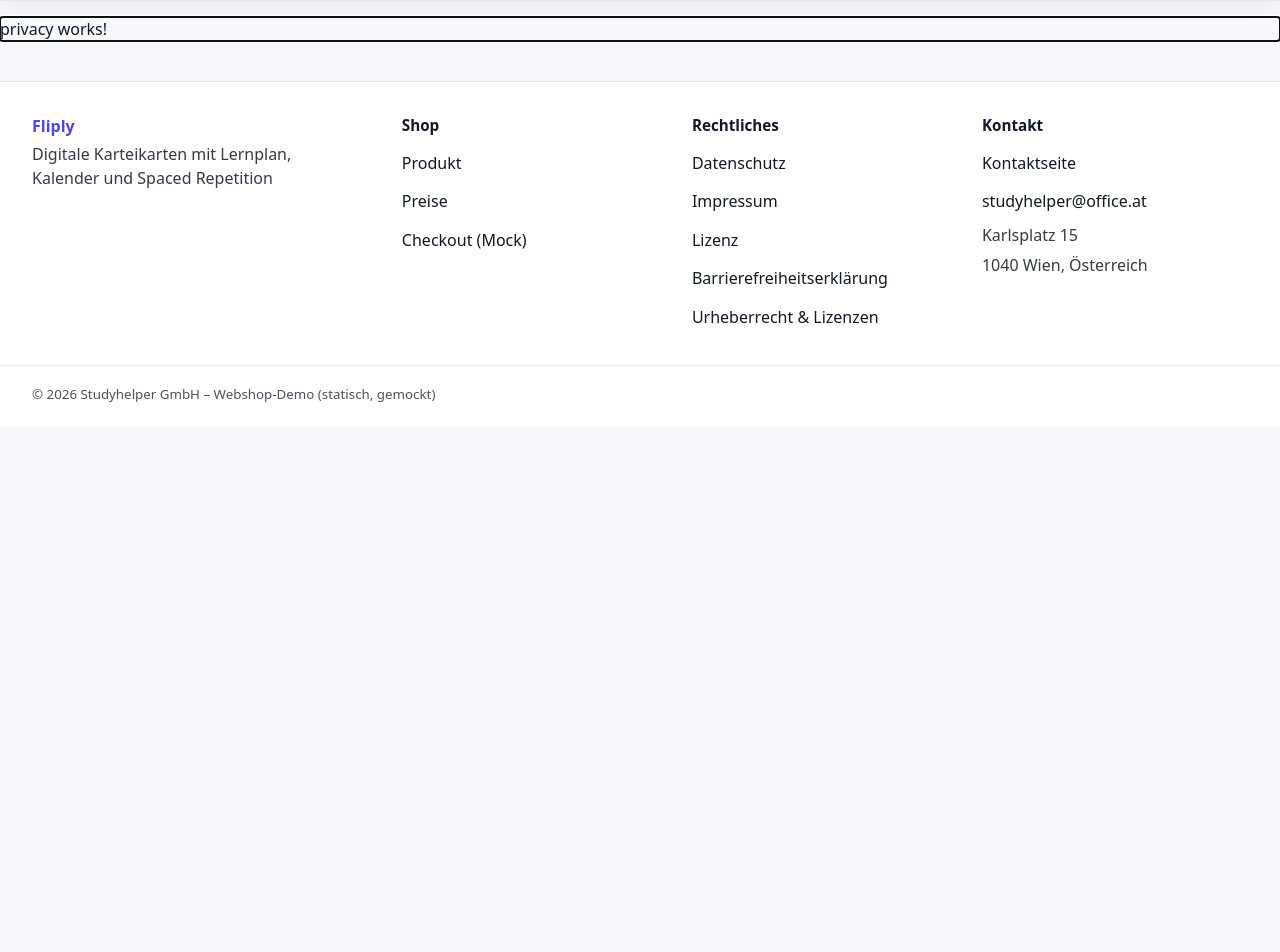
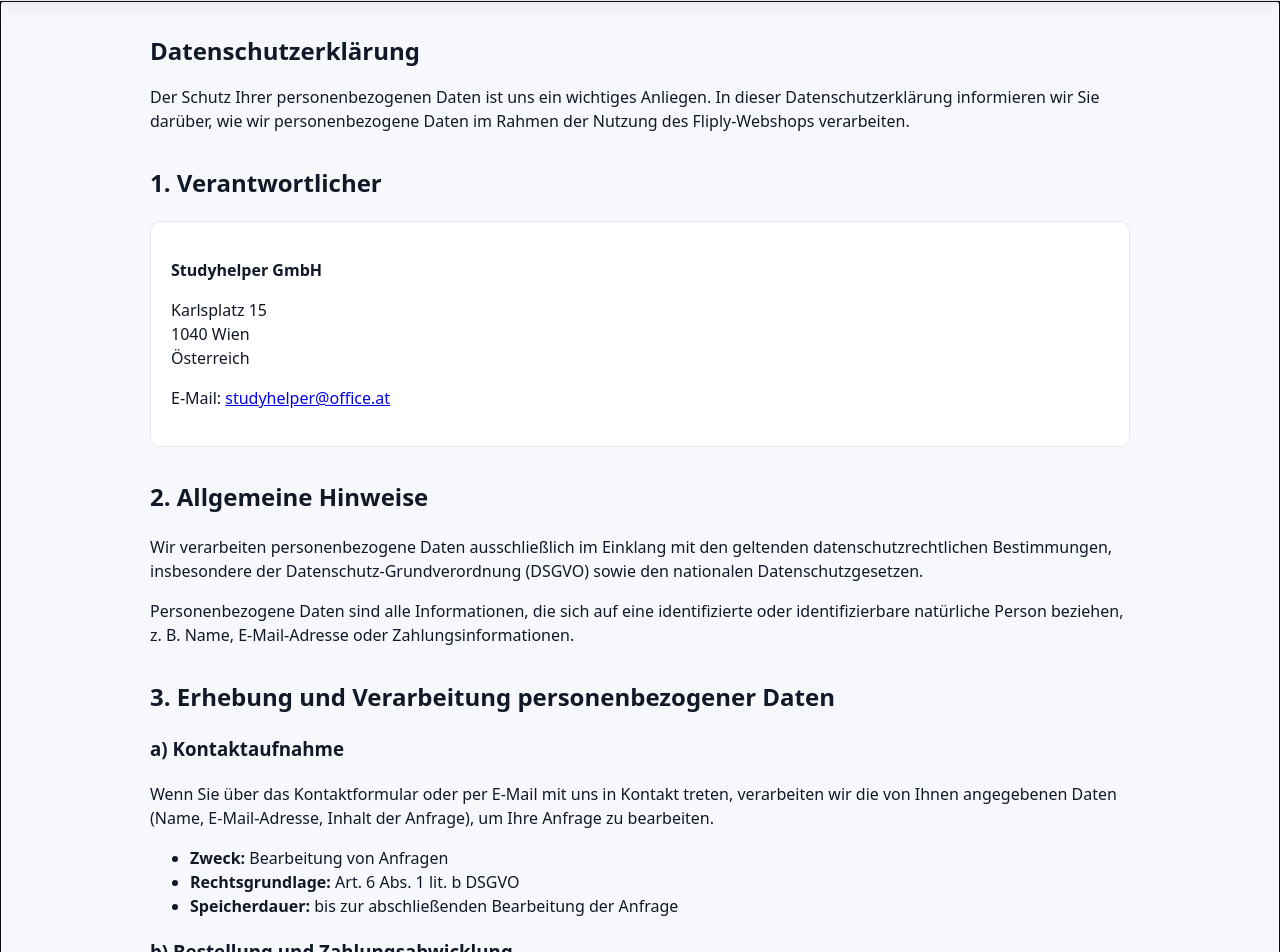
Before and after one commit to anastasia-burgstaller/fliply-webshop, an Angular app: page /datenschutz in a window 1280 px wide. Shown: the part 129-1081 px from the top of the page. Before the commit the page ends 800 px from the top, so only its background shows below. Built offline with nearby package versions, Linux system fonts and the light colour scheme.

Commit message:
Datenschutzerklärung erstellt

```diff
--- a/src/app/pages/privacy/privacy.component.css
+++ b/src/app/pages/privacy/privacy.component.css
@@ -0,0 +1,34 @@
+.page {
+  max-width: 980px;
+  margin: 0 auto;
+  padding: 2rem;
+}
+
+.page-header h1 {
+  margin: 0 0 0.5rem;
+  color: var(--text);
+}
+
+
+.card {
+  margin-top: 0.75rem;
+  padding: 1.25rem;
+  background: var(--panel);
+  border: 1px solid var(--border);
+  border-radius: var(--radius);
+}
+
+.content h2 {
+  margin-top: 2rem;
+}
+
+.content h3 {
+  margin-top: 1.25rem;
+}
+
+.contact-box {
+  padding: 1rem;
+  background: var(--panel);
+  border: 1px solid var(--border);
+  border-radius: var(--radius);
+}
--- a/src/app/pages/privacy/privacy.component.html
+++ b/src/app/pages/privacy/privacy.component.html
@@ -1 +1,153 @@
-<p>privacy works!</p>
+<section class="page">
+  <header class="page-header">
+    <h1>Datenschutzerklärung</h1>
+    <p class="lead">
+      Der Schutz Ihrer personenbezogenen Daten ist uns ein wichtiges Anliegen.
+      In dieser Datenschutzerklärung informieren wir Sie darüber, wie wir
+      personenbezogene Daten im Rahmen der Nutzung des Fliply-Webshops verarbeiten.
+    </p>
+  </header>
+
+  <article class="content">
+    <h2>1. Verantwortlicher</h2>
+    <div class="card">
+      <p><strong>Studyhelper GmbH</strong></p>
+      <p>Karlsplatz 15<br />1040 Wien<br />Österreich</p>
+      <p>
+        E-Mail:
+        <a href="mailto:studyhelper@office.at">studyhelper&#64;office.at</a>
+      </p>
+    </div>
+
+    <h2>2. Allgemeine Hinweise</h2>
+    <p>
+      Wir verarbeiten personenbezogene Daten ausschließlich im Einklang mit den
+      geltenden datenschutzrechtlichen Bestimmungen, insbesondere der
+      Datenschutz-Grundverordnung (DSGVO) sowie den nationalen Datenschutzgesetzen.
+    </p>
+    <p>
+      Personenbezogene Daten sind alle Informationen, die sich auf eine identifizierte
+      oder identifizierbare natürliche Person beziehen, z. B. Name, E-Mail-Adresse
+      oder Zahlungsinformationen.
+    </p>
+
+    <h2>3. Erhebung und Verarbeitung personenbezogener Daten</h2>
+
+    <h3>a) Kontaktaufnahme</h3>
+    <p>
+      Wenn Sie über das Kontaktformular oder per E-Mail mit uns in Kontakt treten,
+      verarbeiten wir die von Ihnen angegebenen Daten (Name, E-Mail-Adresse,
+      Inhalt der Anfrage), um Ihre Anfrage zu bearbeiten.
+    </p>
+    <ul>
+      <li><strong>Zweck:</strong> Bearbeitung von Anfragen</li>
+      <li><strong>Rechtsgrundlage:</strong> Art. 6 Abs. 1 lit. b DSGVO</li>
+      <li><strong>Speicherdauer:</strong> bis zur abschließenden Bearbeitung der Anfrage</li>
+    </ul>
+
+    <h3>b) Bestellung und Zahlungsabwicklung</h3>
+    <p>
+      Bei Abschluss eines kostenpflichtigen Abonnements (z. B. Fliply Pro) verarbeiten
+      wir personenbezogene Daten, die zur Durchführung der Bestellung erforderlich sind.
+      Dazu zählen insbesondere:
+    </p>
+    <ul>
+      <li>Name und Anschrift</li>
+      <li>E-Mail-Adresse</li>
+      <li>Abonnement- und Vertragsdaten</li>
+      <li>Zahlungsinformationen</li>
+    </ul>
+    <p>
+      Die Zahlungsabwicklung erfolgt über externe Zahlungsdienstleister.
+      Wir erhalten dabei keine vollständigen Zahlungsdaten (z. B. Kreditkartennummern),
+      sondern lediglich eine Bestätigung über die erfolgte Zahlung.
+    </p>
+    <ul>
+      <li><strong>Zweck:</strong> Vertragsabwicklung und Abrechnung</li>
+      <li><strong>Rechtsgrundlage:</strong> Art. 6 Abs. 1 lit. b DSGVO</li>
+      <li><strong>Speicherdauer:</strong> für die Dauer der Vertragsbeziehung sowie
+        darüber hinaus gemäß gesetzlicher Aufbewahrungspflichten</li>
+    </ul>
+
+    <h3>c) Nutzerkonto</h3>
+    <p>
+      Zur Nutzung bestimmter Funktionen (z. B. Synchronisation, Lernfortschritt,
+      gemeinsame Decks) ist die Erstellung eines Nutzerkontos erforderlich.
+      Dabei werden insbesondere E-Mail-Adresse und ein verschlüsseltes Passwort verarbeitet.
+    </p>
+    <ul>
+      <li><strong>Zweck:</strong> Bereitstellung personalisierter Funktionen</li>
+      <li><strong>Rechtsgrundlage:</strong> Art. 6 Abs. 1 lit. b DSGVO</li>
+    </ul>
+
+    <h2>4. Cookies</h2>
+    <p>
+      Unsere Website verwendet Cookies. Dabei handelt es sich um kleine Textdateien,
+      die auf Ihrem Endgerät gespeichert werden und die eine Analyse der Benutzung
+      der Website ermöglichen.
+    </p>
+    <p>
+      Wir setzen folgende Arten von Cookies ein:
+    </p>
+    <ul>
+      <li>
+        <strong>Notwendige Cookies:</strong>
+        Diese Cookies sind erforderlich, um grundlegende Funktionen der Website
+        (z. B. Login, Warenkorb, Spracheinstellungen) bereitzustellen.
+      </li>
+      <li>
+        <strong>Analyse- und Statistik-Cookies:</strong>
+        Diese Cookies helfen uns, das Nutzerverhalten auf der Website zu analysieren
+        und unser Angebot zu verbessern.
+      </li>
+    </ul>
+    <p>
+      Die Verwendung nicht notwendiger Cookies erfolgt ausschließlich auf Grundlage
+      Ihrer Einwilligung gemäß Art. 6 Abs. 1 lit. a DSGVO, die Sie über ein Cookie-Banner
+      erteilen oder widerrufen können.
+    </p>
+
+    <h2>5. Webanalyse</h2>
+    <p>
+      Zur Analyse der Nutzung unserer Website setzen wir Webanalyse-Tools ein.
+      Dabei werden Informationen wie aufgerufene Seiten, Verweildauer oder
+      verwendete Endgeräte verarbeitet.
+    </p>
+    <p>
+      Die erhobenen Daten werden ausschließlich anonymisiert oder pseudonymisiert
+      ausgewertet und nicht dazu verwendet, einzelne Nutzer:innen persönlich zu identifizieren.
+    </p>
+    <ul>
+      <li><strong>Rechtsgrundlage:</strong> Art. 6 Abs. 1 lit. f DSGVO</li>
+    </ul>
+
+    <h2>7. Ihre Rechte</h2>
+    <p>Sie haben das Recht auf:</p>
+    <ul>
+      <li>Auskunft (Art. 15 DSGVO)</li>
+      <li>Berichtigung (Art. 16 DSGVO)</li>
+      <li>Löschung (Art. 17 DSGVO)</li>
+      <li>Einschränkung der Verarbeitung (Art. 18 DSGVO)</li>
+      <li>Datenübertragbarkeit (Art. 20 DSGVO)</li>
+      <li>Widerspruch gegen die Verarbeitung (Art. 21 DSGVO)</li>
+    </ul>
+    <p>
+      Wenn Sie der Ansicht sind, dass die Verarbeitung Ihrer Daten gegen
+      datenschutzrechtliche Bestimmungen verstößt, haben Sie das Recht,
+      Beschwerde bei der zuständigen Aufsichtsbehörde einzulegen.
+    </p>
+
+    <h2>8. Kontakt zum Datenschutz</h2>
+    <p class="contact-box">
+      <strong>Studyhelper GmbH</strong><br />
+      E-Mail: <a href="mailto:studyhelper@office.at">studyhelper&#64;office.at</a>
+    </p>
+
+    <h2>9. Aktualität</h2>
+    <p>
+      Diese Datenschutzerklärung hat den Stand <strong>07.01.2026</strong>.
+      Wir behalten uns vor, diese Datenschutzerklärung bei Änderungen unseres Angebots
+      oder der rechtlichen Rahmenbedingungen anzupassen.
+    </p>
+  </article>
+</section>
```
Also changed, not shown: 1 other file (tests, documents, lock files or other folders).
